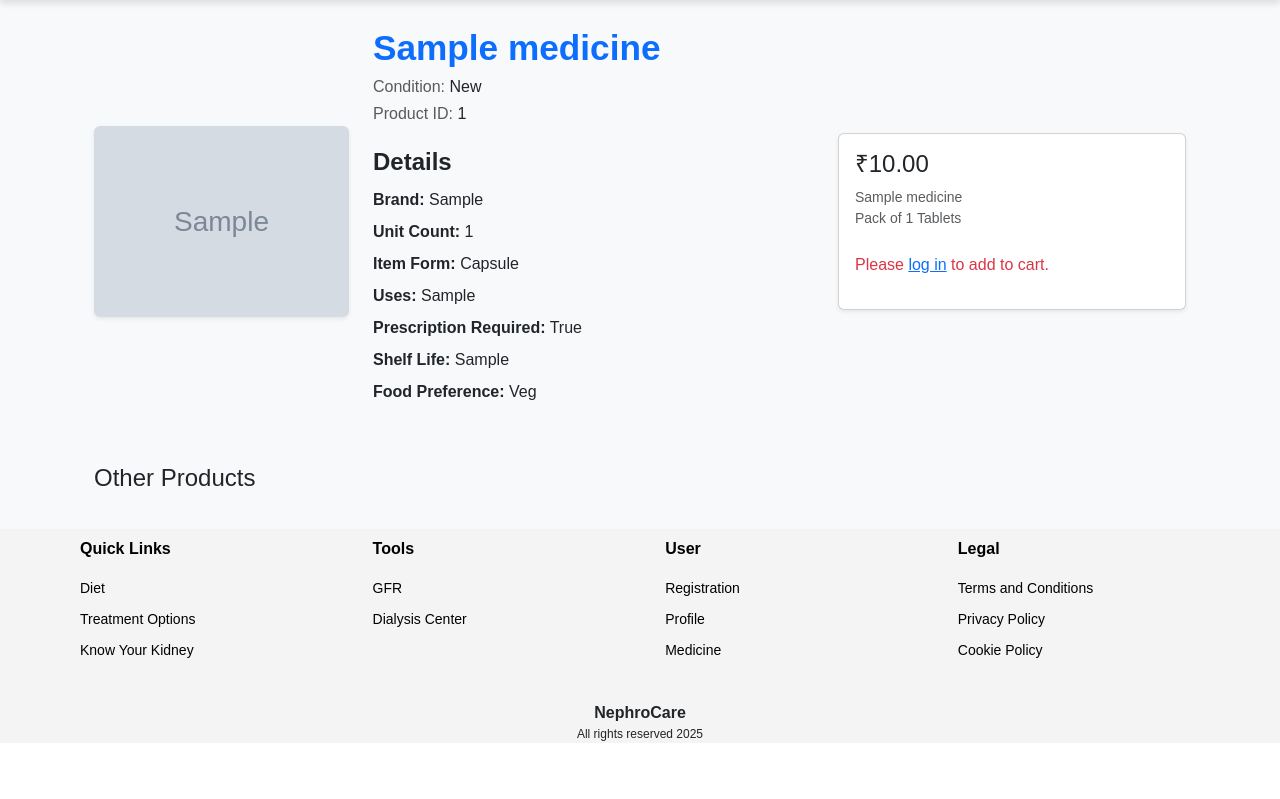
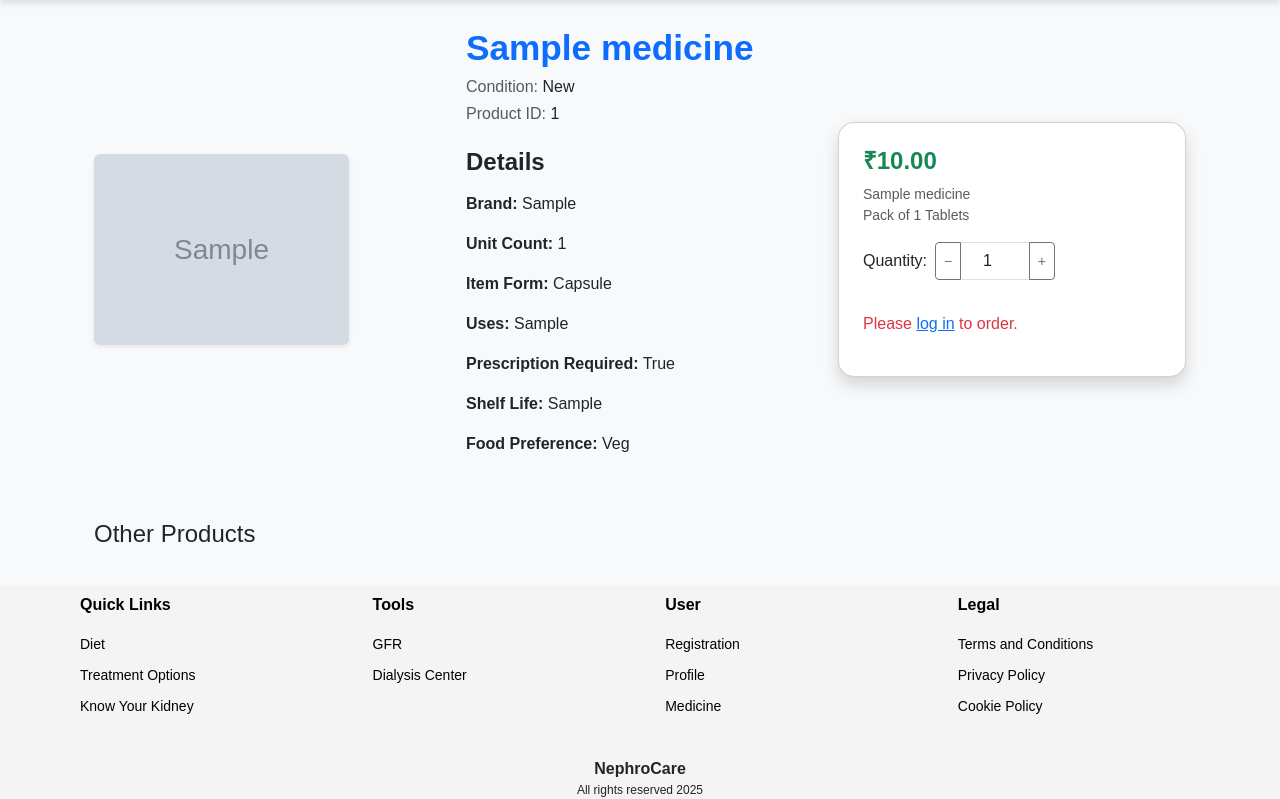
Before and after one commit to sreelakshmi-01/NephroCare, a Django app: page /medicine/1/ in a window 1280 px wide. Shown: the part 77-876 px from the top of the page. Before the commit the page ends 818 px from the top, so only its background shows below. Run offline with Django 5.2, Linux system fonts and the light colour scheme; tables that the repository leaves empty hold one stand-in row (values such as "Sample post"); grey boxes marked "Sample" are stand-in pictures.

Commit message:
cart added

```diff
--- a/app1/urls.py
+++ b/app1/urls.py
@@ -50,6 +50,4 @@ urlpatterns = [
     path('update-cart-item/<int:item_id>/', views.update_cart_item, name='update_cart_item'),
     path('delete-cart-item/<int:item_id>/', views.delete_cart_item, name='delete_cart_item'),
 
-
-
 ]+ static(settings.MEDIA_URL, document_root=settings.MEDIA_ROOT)
--- a/app1/views.py
+++ b/app1/views.py
@@ -587,45 +587,52 @@ def add_medicine(request):
         form = MedicineForm()
     return render(request, 'add_medicine.html', {'form': form})
 
+from django.shortcuts import redirect, get_object_or_404
+from django.contrib import messages
+from .models import Medicine, CartItem  # Update imports as needed
+
 def add_to_cart(request, id):
     if not request.session.get('user_id'):
         messages.error(request, "You need to log in to add items to your cart.")
-        return redirect('login')  # redirect to login if not logged in
+        return redirect('login')
 
     user_id = request.session.get('user_id')
     medicine = get_object_or_404(Medicine, id=id)
 
-    # Create or update cart item
+    # Get quantity from form, default to 1 if not valid
+    try:
+        quantity = int(request.POST.get('quantity', 1))
+        if quantity < 1:
+            quantity = 1
+    except ValueError:
+        quantity = 1
+
     cart_item, created = CartItem.objects.get_or_create(user_id=user_id, medicine=medicine)
     if not created:
-        cart_item.quantity += 1
-        cart_item.save()
+        # If already exists, update the quantity (e.g., add selected qty)
+        cart_item.quantity += quantity
+    else:
+        cart_item.quantity = quantity
+    cart_item.save()
 
     messages.success(request, f"{medicine.name} added to your cart.")
     return redirect('medicine_details', id=id)
-from django.http import JsonResponse
-from django.views.decorators.csrf import csrf_exempt
-from .models import CartItem
 
 @csrf_exempt
 def update_cart_item(request, item_id):
-    if request.method == "POST":
+    if request.method == 'POST':
         try:
-            # Get the cart item and the updated quantity
-            cart_item = CartItem.objects.get(id=item_id)
             data = json.loads(request.body)
             quantity = data.get('quantity')
+            item = CartItem.objects.get(id=item_id)
+            item.quantity = quantity
+            item.save()
+            return JsonResponse({'success': True})
+        except Exception as e:
+            print("Error updating cart item:", e)
+            return JsonResponse({'success': False, 'error': str(e)})
+    return JsonResponse({'success': False, 'error': 'Invalid request'})
 
-            # Update the quantity
-            if quantity and quantity > 0:
-                cart_item.quantity = quantity
-                cart_item.save()
-
-            return JsonResponse({'success': True})
-
-        except CartItem.DoesNotExist:
-            return JsonResponse({'success': False, 'error': 'Item not found'})
-    return JsonResponse({'success': False, 'error': 'Invalid method'})
 
 @csrf_exempt
 def delete_cart_item(request, item_id):
--- a/templates/medicine_details.html
+++ b/templates/medicine_details.html
@@ -2,8 +2,42 @@
 {% load static %}
 {% block content %}
 
+<style>
+    .quantity-selector {
+        display: flex;
+        align-items: center;
+        gap: 10px;
+    }
+
+    .quantity-btn {
+        padding: 0.3rem 0.7rem;
+        font-size: 1rem;
+        border: 1px solid #ccc;
+        background-color: #f8f9fa;
+        cursor: pointer;
+    }
+
+    .quantity-input {
+        width: 50px;
+        text-align: center;
+        border: 1px solid #ccc;
+        border-radius: 5px;
+    }
+
+    .divider-line {
+        width: 2px;
+        background-color: #8A8A8A;
+        height: 100%;
+        margin: auto;
+    }
+
+    .price-card {
+        border-radius: 10px;
+        box-shadow: 0 4px 12px rgba(0, 0, 0, 0.1);
+    }
+</style>
+
 <div class="container mt-5">
-    <!-- Main Product Section -->
     <div class="row align-items-center">
         <!-- Product Image (Left) -->
         <div class="col-md-3">
@@ -14,42 +48,70 @@
             {% endif %}
         </div>
 
+        <!-- Vertical Line Divider -->
+        <div class="col-md-1 d-none d-md-flex justify-content-center">
+            <div class="divider-line"></div>
+        </div>
+
         <!-- Product Details (Center) -->
-        <div class="col-md-5">
+        <div class="col-md-4">
             <h3 class="fw-bold text-primary" style="font-size: 2.2rem;">{{ medicine.name }}</h3>
-            <h6 class="text-muted" style="font-size: 1rem;">Condition: <span class="text-dark">{{ medicine.condition }}</span></h6>
-            <h6 class="text-muted" style="font-size: 1rem;">Product ID: <span class="text-dark">{{ medicine.product_id }}</span></h6>
+            <h6 class="text-muted">Condition: <span class="text-dark">{{ medicine.condition }}</span></h6>
+            <h6 class="text-muted">Product ID: <span class="text-dark">{{ medicine.product_id }}</span></h6>
 
             <h4 class="mt-4 mb-3" style="font-size: 1.5rem; font-weight: 600;">Details</h4>
-
             <div class="mb-2">
-                <p style="font-size: 1rem; line-height: 1;"><strong class="text-dark">Brand:</strong> <span>{{ medicine.brand }}</span></p>
-                <p style="font-size: 1rem; line-height: 1;"><strong class="text-dark">Unit Count:</strong> <span>{{ medicine.unit_count }}</span></p>
-                <p style="font-size: 1rem; line-height: 1;"><strong class="text-dark">Item Form:</strong> <span>{{ medicine.item_form }}</span></p>
-                <p style="font-size: 1rem; line-height: 1;"><strong class="text-dark">Uses:</strong> <span>{{ medicine.used_for }}</span></p>
-                <p style="font-size: 1rem; line-height: 1;"><strong class="text-dark">Prescription Required:</strong> <span>{{ medicine.prescription_required }}</span></p>
-                <p style="font-size: 1rem; line-height: 1;"><strong class="text-dark">Shelf Life:</strong> <span>{{ medicine.shelf_life }}</span></p>
-                <p style="font-size: 1rem; line-height: 1;"><strong class="text-dark">Food Preference:</strong> <span>{{ medicine.food_preference }}</span></p>
+                <p><strong class="text-dark">Brand:</strong> {{ medicine.brand }}</p>
+                <p><strong class="text-dark">Unit Count:</strong> {{ medicine.unit_count }}</p>
+                <p><strong class="text-dark">Item Form:</strong> {{ medicine.item_form }}</p>
+                <p><strong class="text-dark">Uses:</strong> {{ medicine.used_for }}</p>
+                <p><strong class="text-dark">Prescription Required:</strong> {{ medicine.prescription_required }}</p>
+                <p><strong class="text-dark">Shelf Life:</strong> {{ medicine.shelf_life }}</p>
+                <p><strong class="text-dark">Food Preference:</strong> {{ medicine.food_preference }}</p>
             </div>
         </div>
 
         <!-- Price Box (Right) -->
-        <div class="col-md-4">
-            <div class="card p-3 shadow-sm">
-                <h4>₹{{ medicine.price }}</h4>
-                <p class="text-muted small mb-2">{{ medicine.name }}<br>Pack of {{ medicine.unit_count }} {{ medicine.dosage_form }}s</p>
-                <!-- Add to Cart Button -->
-                {% if request.session.user_id %}
-                  <form method="POST" action="{% url 'add_to_cart' id=medicine.id %}">
-                    {% csrf_token %}
-                    <button type="submit" class="btn btn-primary mt-3">Add to Cart</button>
-                  </form>
-                {% else %}
-                  <p class="text-danger mt-3">Please <a href="{% url 'login' %}">log in</a> to add to cart.</p>
-                {% endif %}
+<div class="col-md-4">
+    <div class="card p-4 shadow" style="border-radius: 1rem; box-shadow: 0 0 10px rgba(0,0,0,0.15);">
+        <h4 class="fw-bold text-success">₹{{ medicine.price }}</h4>
+        <p class="text-muted small mb-3">{{ medicine.name }}<br>Pack of {{ medicine.unit_count }} {{ medicine.dosage_form }}s</p>
 
+        <!-- Quantity Selector -->
+        <div class="d-flex align-items-center mb-3">
+            <label for="quantity" class="me-2 mb-0">Quantity:</label>
+            <div class="input-group" style="width: 120px;">
+                <button type="button" class="btn btn-outline-secondary btn-sm" onclick="changeQty(-1)">−</button>
+                <input type="number" name="quantity" id="quantity" value="1" min="1" class="form-control text-center" readonly>
+                <button type="button" class="btn btn-outline-secondary btn-sm" onclick="changeQty(1)">+</button>
             </div>
         </div>
+
+        {% if request.session.user_id %}
+            {% if medicine.id in cart_items_ids %}
+                <!-- Already in cart -->
+                <a href="{% url 'view_cart' %}" class="btn btn-success w-100 mt-2">Go to Cart</a>
+            {% else %}
+                <!-- Add to Cart Form -->
+                <form method="POST" action="{% url 'add_to_cart' id=medicine.id %}" id="cartForm">
+                    {% csrf_token %}
+                    <input type="hidden" name="quantity" id="cart_quantity">
+                    <button type="submit" class="btn btn-primary w-100 mt-2">Add to Cart</button>
+                </form>
+            {% endif %}
+
+            <!-- Place Order Form -->
+            <form method="POST" action="#" class="mt-2" id="orderForm">
+                {% csrf_token %}
+                <input type="hidden" name="quantity" id="order_quantity">
+                <button type="submit" class="btn btn-warning w-100">Place Order</button>
+            </form>
+        {% else %}
+            <p class="text-danger mt-3">Please <a href="{% url 'login' %}">log in</a> to order.</p>
+        {% endif %}
+    </div>
+</div>
+
     </div>
 
     <!-- Other Products Section -->
@@ -77,4 +139,29 @@
     </div>
 </div>
 
+<script>
+    function changeQty(delta) {
+        const input = document.getElementById('quantity');
+        let val = parseInt(input.value);
+        if (val + delta >= 1) input.value = val + delta;
+    }
+
+    // Ensure selected quantity is passed to forms
+    const cartForm = document.getElementById('cartForm');
+    const orderForm = document.getElementById('orderForm');
+
+    if (cartForm) {
+        cartForm.addEventListener('submit', function(e) {
+            document.getElementById('cart_quantity').value = document.getElementById('quantity').value;
+        });
+    }
+
+    if (orderForm) {
+        orderForm.addEventListener('submit', function(e) {
+            document.getElementById('order_quantity').value = document.getElementById('quantity').value;
+        });
+    }
+</script>
+
+
 {% endblock %}
```
Also changed, not shown: templates/profile.html (+46 -115 lines).
